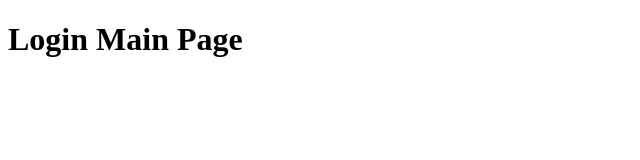
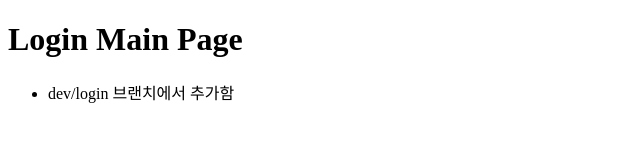
Before and after one commit to gkswjddn94/MYGitApp, a plain HTML site: page login.html in a window 1280 px wide. Shown: the whole page, without its empty margins (0-640 px from the left). Drawn offline with Linux system fonts and the light colour scheme.

Commit message:
dev/login 브랜치에서 login.html 수정

```diff
--- a/login.html
+++ b/login.html
@@ -10,5 +10,8 @@
 
     <body>
         <h1>Login Main Page</h1>
+        <ul>
+            <li>dev/login 브랜치에서 추가함</li>
+        </ul>
     </body>
 </html>
```
